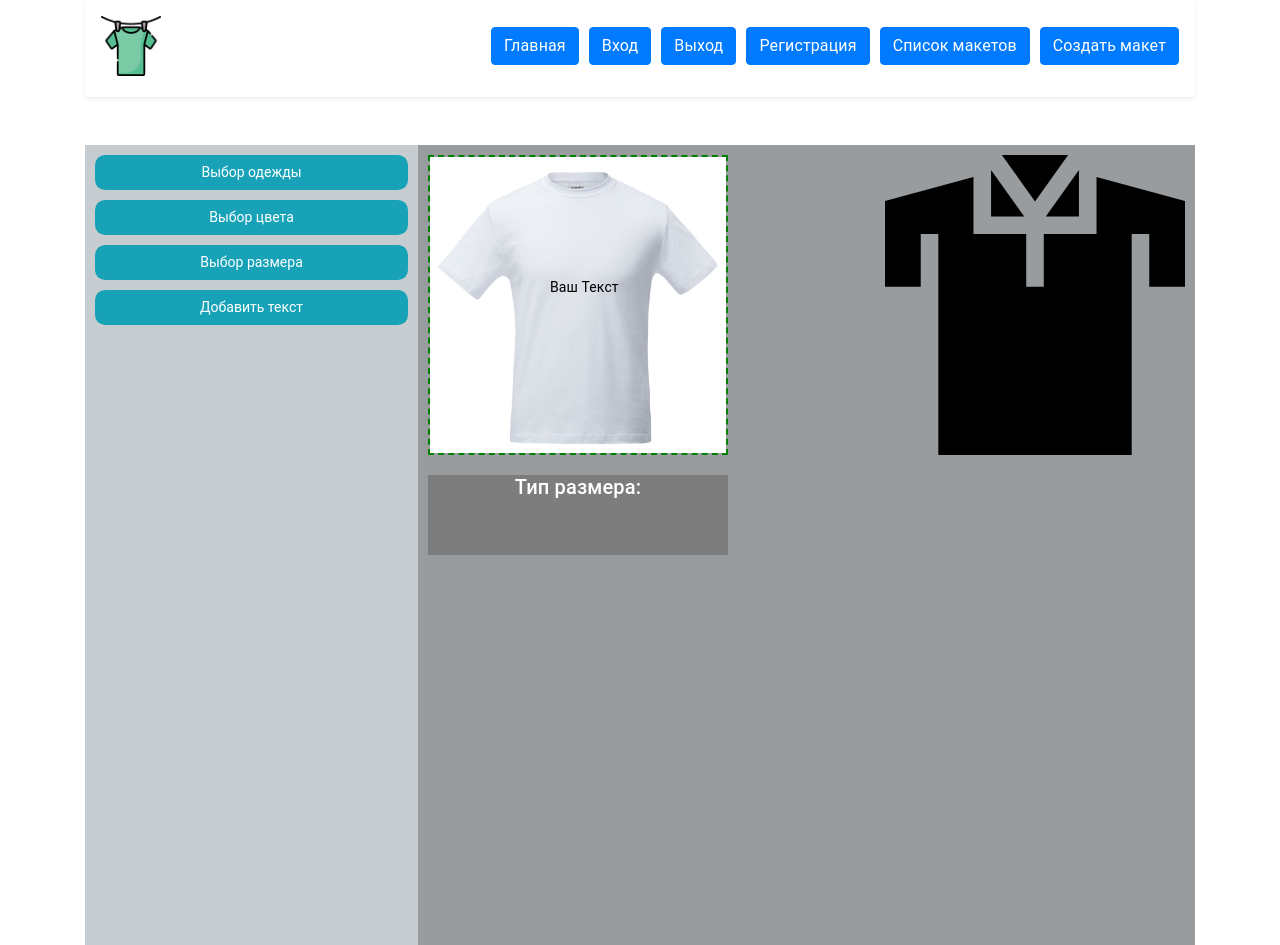
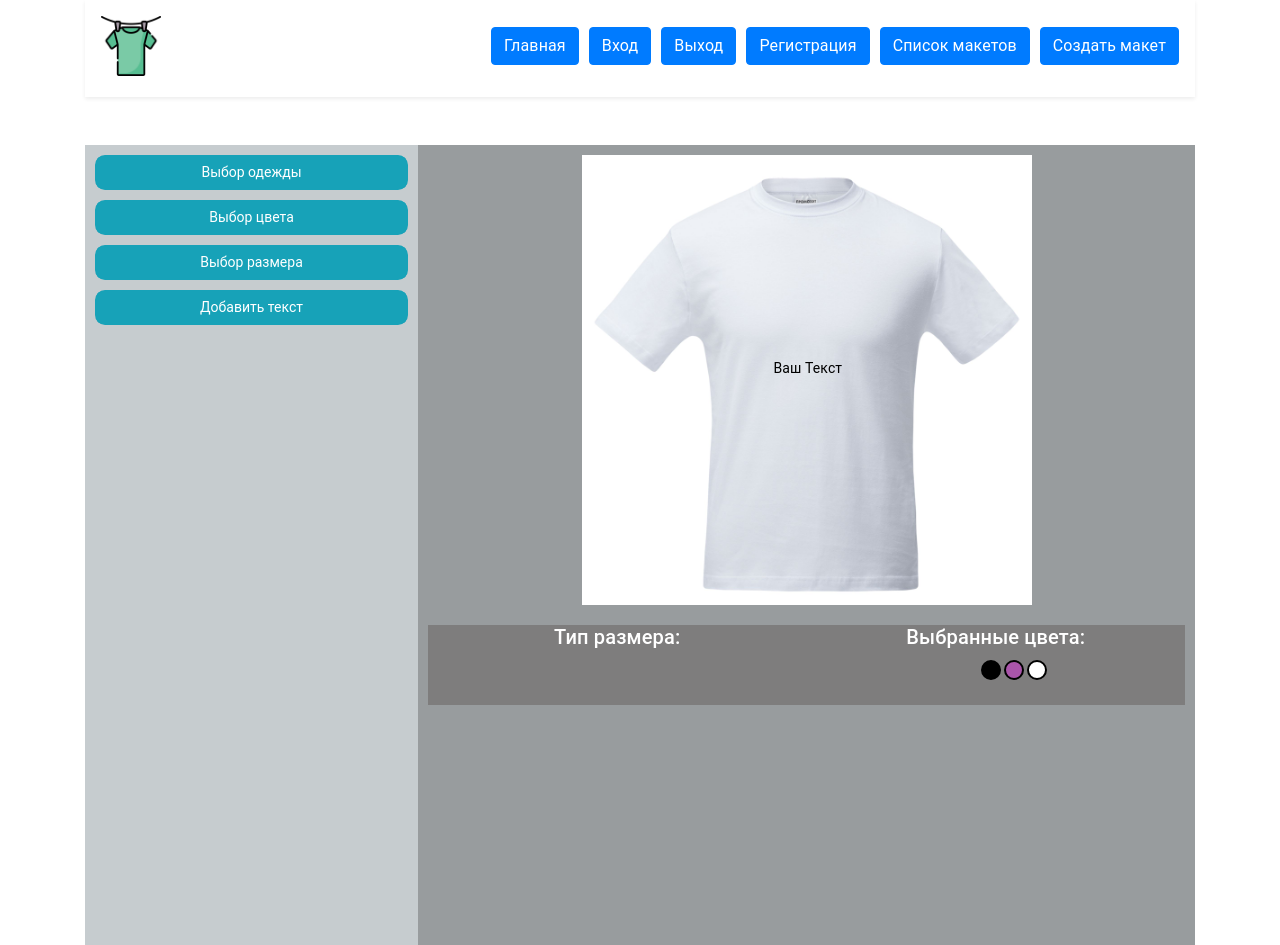
Before and after one commit to PIPSKVIK/my-print, a Vue app: page /layout-constructor in a window 1280 px wide. Built offline with nearby package versions, Linux system fonts and the light colour scheme; a web font is replaced by a local one.

Commit message:
Изменил стили в компонентах выбора цвета, размера и на основном холсте

```diff
--- a/src/components/constructorPanelWithFunctionality/TypeColors.vue
+++ b/src/components/constructorPanelWithFunctionality/TypeColors.vue
@@ -19,7 +19,7 @@
       <BaseColor
         type="color"
         v-model="changeColor"
-        label="Выберите цвет"
+        label="Цвет:"
         class="type-color__input"
       />
     </div>
@@ -65,25 +65,38 @@ export default {
 
 <style lang="scss" scoped>
 
+  .type-color {
+    padding: 10px;
+    margin: 10px;
+    background: #adccae;
+    border-radius: 10px;
+    color: #ffffff;
+    position: relative;
+    display: flex;
+    flex-direction: column;
+    align-items: center;
+  }
+
   .type-color__input {
     width: 100px;
     padding: 10px;
-    background: #adccae;
-    margin: 10px;
-    border-radius: 10px;
   }
 
   .type-color__button {
     margin-bottom: 20px;
+    position: absolute;
+    left: 10px;
+    bottom: 4px;
   }
 
   .color-list {
     display: flex;
+    justify-content: center;
     flex-wrap: wrap;
     margin: 0 0 20px 0;
     padding: 0;
     list-style: none;
-    width: 100px;
+    width: 250px;
   }
 
   .color-btn {
@@ -98,15 +111,4 @@ export default {
     margin: 3px 3px 0 0;
   }
 
-  .type-color {
-    padding: 10px;
-    min-height: 200px;
-    background: #adccae;
-    margin: 10px;
-    border-radius: 10px;
-    color: #ffffff;
-    display: flex;
-    justify-content: space-between;
-  }
-
 </style>
--- a/src/components/constructorPanelWithFunctionality/TypeText.vue
+++ b/src/components/constructorPanelWithFunctionality/TypeText.vue
@@ -11,6 +11,7 @@
             v-model="chengePrintText"
           />
         </div>
+
         <!-- кнопки управлением Начертиание -->
         <div class="typeface btn-toolbar" role="toolbar">
           <div class="btn-group btn-group-sm" role="group" aria-label="First group">
@@ -96,7 +97,7 @@
                 :placeholder="getTextPositionX"
                 v-model="changeTextPositionX"
               />
-              <input class="text-posipion__range" type="range" min="0" max="275" v-model="changeTextPositionX">
+              <input class="text-posipion__range" type="range" min="0" max="420" v-model="changeTextPositionX">
             </div>
             <div class="text-posipion__position-x">
               <BaseInput
@@ -106,7 +107,7 @@
                 :placeholder="getTextPositionY"
                 v-model="changeTextPositionY"
               />
-              <input class="text-posipion__range" type="range" min="0" max="275" v-model="changeTextPositionY">
+              <input class="text-posipion__range" type="range" min="0" max="300" v-model="changeTextPositionY">
             </div>
           </div>
         </div>
--- a/src/store/optionsEditTextAndStateComponents/TypeTextComponentVariables.js
+++ b/src/store/optionsEditTextAndStateComponents/TypeTextComponentVariables.js
@@ -1,8 +1,8 @@
 export default {
   state: {
     printText: 'Ваш Текст',
-    textPositionX: '120',
-    textPositionY: '120',
+    textPositionX: '203',
+    textPositionY: '192',
     textRotate: '0'
   },
   mutations: {
--- a/src/views/layoutPage/LayoutConstructor.vue
+++ b/src/views/layoutPage/LayoutConstructor.vue
@@ -60,6 +60,8 @@
     <section class="constructor-right">
       <div class="constructor-right__first-block">
         <div class="constructor-right__text-block">
+          <div class="constructor-right__subjects-selected">
+            <img :src="getImgUrl(typeSubjects)" alt="img" width="500" height="450">
             <p class="constructor-right__text"
               :class="{
                 'font-weight__active': isTextFontWeightActive,
@@ -70,10 +72,9 @@
               :style="[ changeTextValue, changeFotSize, changePosition, changeTextFonts, rotateStyle ]"
               > {{ getPrintText }}
             </p>
-          <div class="constructor-right__subjects-selected">
-            <img :src="getImgUrl(typeSubjects)" alt="img" width="300" height="250">
           </div>
         </div>
+        <div class="constructor-right__block-info">
           <div class="constructor-right__size">
             <h5 class="constructor-right__size-title">Тип размера:</h5>
             <ul class="constructor-right__size-list">
@@ -84,9 +85,22 @@
               > {{ size }} </li>
             </ul>
           </div>
+          <div class="constructor-right__color">
+            <h5 class="constructor-right__color-title">Выбранные цвета:</h5>
+            <ul class="constructor-right__colot-list">
+              <li
+                class="constructor-right__color-item"
+                v-for="(color, id) in currentColors"
+                :key="id"
+              >
+                <div
+                  class="constructor-right__color-style"
+                  :style="{ backgroundColor: color }"
+                ></div>
+              </li>
+            </ul>
           </div>
-      <div class="constructor-right__clothes-block">
-        <svg :style="{ 'fill': typeColor }" fill="#ffffff" id="tshirt" enable-background="new 0 0 512 512" height="300" width="300" viewBox="0 0 512 512" xmlns="http://www.w3.org/2000/svg"><g><path d="m361 37.591v97.409h-90v90h-30v-90h-90v-97.409l-151 40.934v146.475h61v-90h30v377h330v-377h30v90h61v-146.475z"/><path d="m331 105v-79.193l-56.566 79.193z"/><path d="m181 25.807v79.193h56.566z"/><path d="m312.566 0h-113.132l56.566 79.193z"/></g></svg>
+        </div>
       </div>
     </section>
   </div>
@@ -186,14 +200,6 @@ export default {
 
 <style lang="scss" scoped>
 
-  .constructor-right__text {
-    white-space: pre-line;
-    position: absolute;
-    top: 140px;
-    left: 130px;
-    margin: 0;
-  }
-
 // <компонент выбора типа одежды
   .subjects {
     display: flex;
@@ -224,11 +230,47 @@ export default {
 
   // Холст с текстом
   .constructor-right__text-block {
-    width: 300px;
-    height: 300px;
-    border: 2px dashed green;
+    display: flex;
+    justify-content: center;
+  }
+
+  .constructor-right__subjects-selected {
+    width: 450px;
     text-align: center;
     position: relative;
+  }
+
+  .constructor-right__text {
+    white-space: pre-line;
+    position: absolute;
+    top: 140px;
+    left: 130px;
+    margin: 0;
+  }
+
+  .constructor-right__color {
+    display: flex;
+    flex-direction: column;
+    align-items: center;
+    width: 50%;
+  }
+
+  .constructor-right__color-style {
+    width: 20px;
+    height: 20px;
+    border: 2px solid #000000;
+    border-radius: 50%;
+    margin: 3px 3px 0 0;
+  }
+
+  .constructor-right__colot-list {
+    list-style: none;
+    display: flex;
+    flex-wrap: wrap;
+  }
+
+  .constructor-right__color-title {
+    color: #ffffff;
   }
 
   // классы управляющие начертанием текста
@@ -259,12 +301,17 @@ export default {
   }
 
   // лист размеров одежды
-  .constructor-right__size {
-    width: 100%;
+  .constructor-right__block-info {
     min-height: 80px;
     background: #7e7d7d;
     margin-top: 20px;
     text-align: center;
+    display: flex;
+    justify-content: space-around;
+  }
+
+  .constructor-right__size {
+    width: 50%;
   }
 
   .constructor-right__size-list {
@@ -289,4 +336,8 @@ export default {
     color: #ffffff;
   }
 
+  .constructor-right__first-block {
+    width: 100%;
+  }
+
 </style>
```
Lines whose indentation alone changed are shown as unchanged.
